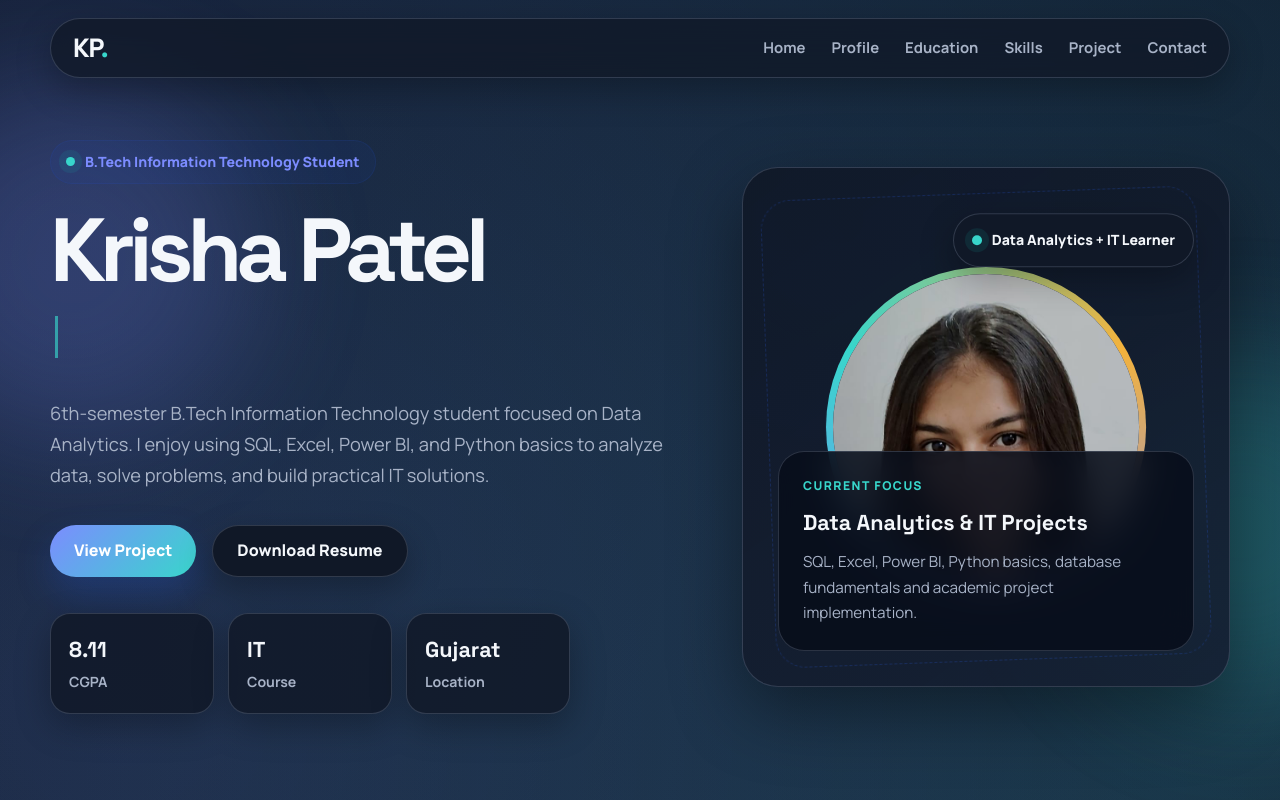
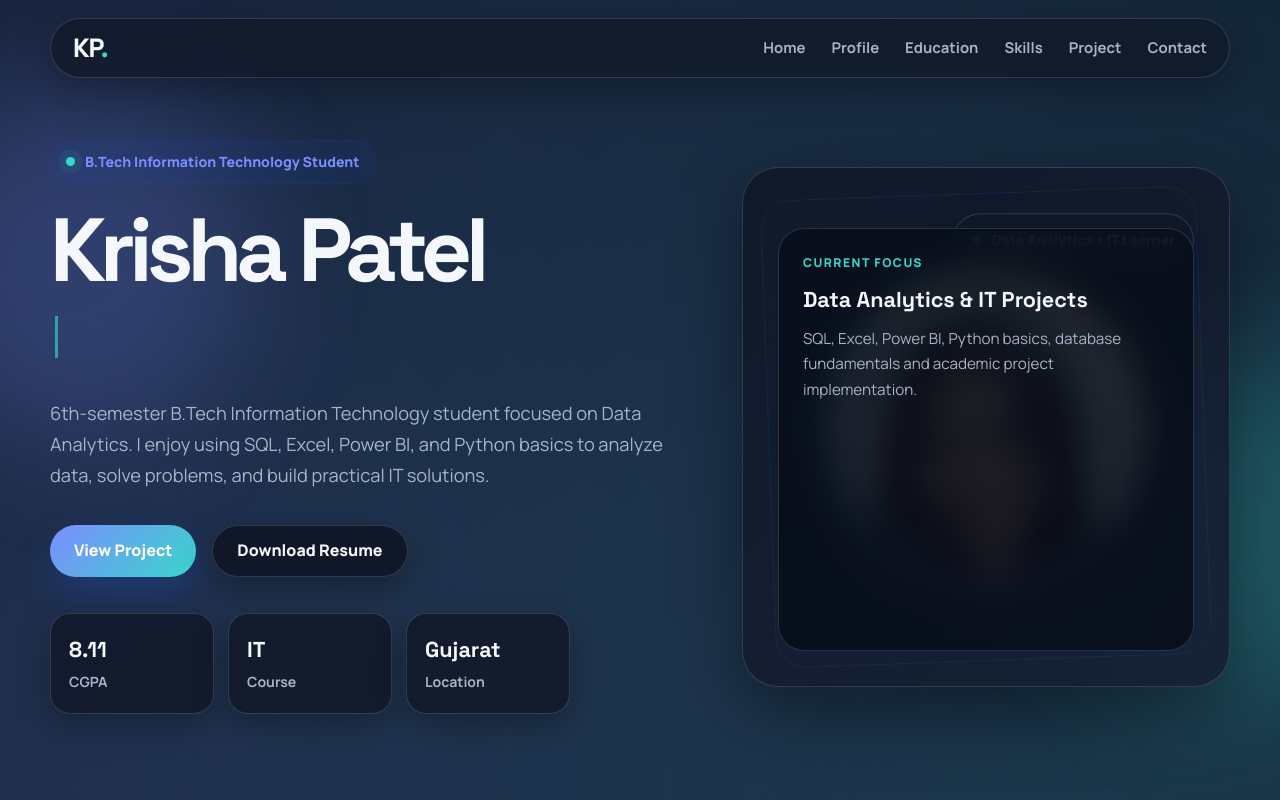
Before and after one commit to kp09032006-code/Portfolio, a website: page index.html in a window 1280 px wide. Shown: the top 800 px of the page. Drawn offline with Linux system fonts and the light colour scheme; files whose address does not match are found by name.

Commit message:
Update style.css

```diff
--- a/style.css
+++ b/style.css
@@ -448,6 +448,7 @@ img {
   position: absolute;
   z-index: 3;
   left: 35px;
+   top: 60px;
   bottom: 35px;
   width: calc(100% - 70px);
   padding: 24px;
```
